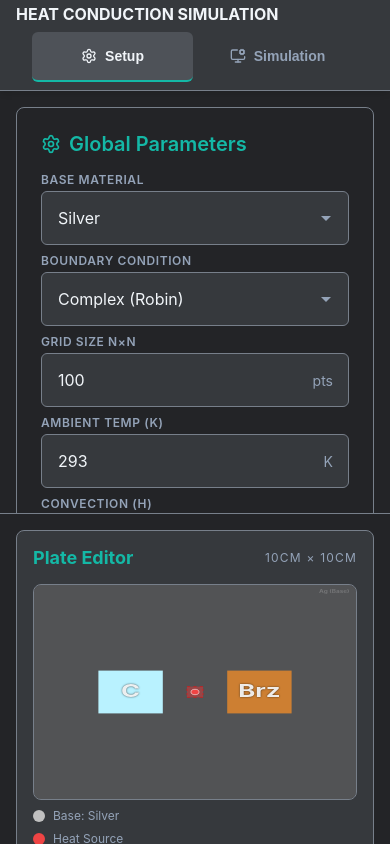
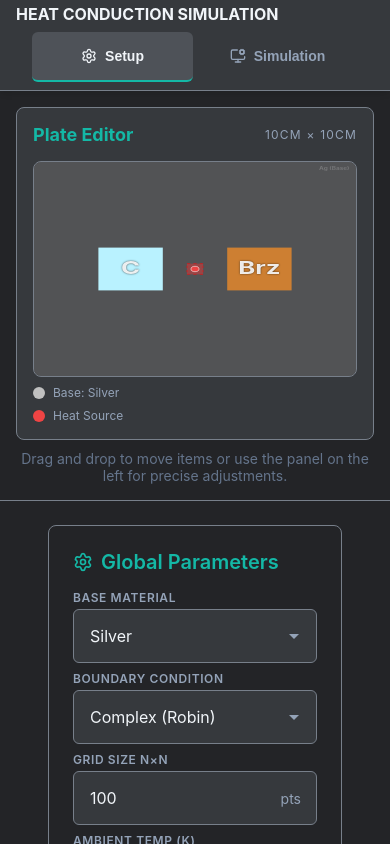
Before and after one commit to finnrmn/composite-plate-heat-conduction-simulation, a React (Vite) app in the folder simulation/: page / in a window 390 px wide. Built offline with nearby package versions, Linux system fonts and the light colour scheme.

Commit message:
🔧 mobile version

```diff
--- a/simulation/src/views/SetupView.tsx
+++ b/simulation/src/views/SetupView.tsx
@@ -38,9 +38,18 @@ const SetupContainer = styled.div`
 
     ${props => props.theme.media.tabletPortrait} {
         flex-direction: column;
-        height: auto; // Allow scrolling
+        height: 100%;
+        overflow-y: auto;
+        -webkit-overflow-scrolling: touch;
+    }
+    ${props => props.theme.media.mobile} {
+        flex-direction: column;
+        height: 100%;
+        overflow-y: auto;
+        -webkit-overflow-scrolling: touch;
     }
 `;
+
 const ConfigColumn = styled.div`
     width: 50%;
     height: 100%;
@@ -58,7 +67,12 @@ const ConfigColumn = styled.div`
 
     ${props => props.theme.media.tabletPortrait} {
         width: 100%;
-        max-height: 50vh; // Limit height when stacked
+        max-height: auto;
+        max-height: none;
+        overflow: visible;
+        order: 2;
+        flex: none;
+        border-top: 1px solid ${props => props.theme.colors.border};
     }
 
     ${props => props.theme.media.landscape} {
@@ -66,7 +80,13 @@ const ConfigColumn = styled.div`
     }
 
     ${props => props.theme.media.mobile} {
-        padding: ${props => props.theme.spacing.md} ${props => props.theme.spacing.md};
+        width: 100%;
+        max-height: auto;
+        max-height: none;
+        overflow: visible;
+        order: 2;
+        flex: none;
+        border-top: 1px solid ${props => props.theme.colors.border};
     }
 `;
 const EditorColumn = styled.div`
@@ -83,9 +103,11 @@ const EditorColumn = styled.div`
     ${props => props.theme.media.tabletPortrait} {
         width: 100%;
         border-left: none;
-        border-top: 1px solid ${props => props.theme.colors.border};
-        min-height: 400px; // Ensure editor is usable
-        overflow-y: auto; // Allow scrolling if content exceeds height
+        border-top: none;
+        height: auto;
+        overflow: visible;
+        order: 1;
+        flex: none;
     }
 
     ${props => props.theme.media.landscape} {
@@ -95,6 +117,13 @@ const EditorColumn = styled.div`
     }
 
     ${props => props.theme.media.mobile} {
+        width: 100%;
+        border-left: none;
+        border-top: none;
+        height: auto;
+        overflow: visible;
+        order: 1;
+        flex: none;
         padding: ${props => props.theme.spacing.md} ${props => props.theme.spacing.md};
     }
 `;
@@ -108,12 +137,12 @@ const EditorPanel = styled.div`
 
     /* Mobile portrait: Limit height to fit viewport */
     ${props => props.theme.media.mobilePortrait} {
-        max-height: 60vh;
+        max-height: none;
     }
 
     /* Tablet portrait: Slightly taller */
     ${props => props.theme.media.tabletPortrait} {
-        max-height: 70vh;
+        max-height: none;
     }
 `;
 const EditorTitle = styled.h2`
--- a/simulation/src/views/SimulationView.tsx
+++ b/simulation/src/views/SimulationView.tsx
@@ -31,6 +31,15 @@ const SimulationContainer = styled.div`
 
     ${props => props.theme.media.tabletPortrait} {
         flex-direction: column;
+        height: 100%;
+        overflow-y: auto;
+        -webkit-overflow-scrolling: touch;
+    }
+    ${props => props.theme.media.mobile} {
+        flex-direction: column;
+        height: 100%;
+        overflow-y: auto;
+        -webkit-overflow-scrolling: touch;
     }
 `;
 
@@ -47,9 +56,12 @@ const Sidebar = styled.aside`
     ${props => props.theme.media.tabletPortrait} {
         width: 100%;
         border-right: none;
-        border-bottom: 1px solid ${props => props.theme.colors.border};
-        max-height: 40vh; // Limit height when stacked
-        overflow-y: auto;
+        border-bottom: none;
+        max-height: none;
+        overflow: visible;
+        order: 2;
+        flex: none;
+        border-top: 1px solid ${props => props.theme.colors.border};
     }
 
     ${props => props.theme.media.landscape} {
@@ -60,6 +72,14 @@ const Sidebar = styled.aside`
     }
 
     ${props => props.theme.media.mobile} {
+        width: 100%;
+        border-right: none;
+        border-bottom: none;
+        max-height: none;
+        overflow: visible;
+        order: 2;
+        flex: none;
+        border-top: 1px solid ${props => props.theme.colors.border};
         padding: ${props => props.theme.spacing.md};
         gap: ${props => props.theme.spacing.md};
     }
@@ -77,6 +97,8 @@ const CanvasArea = styled.div`
 
     ${props => props.theme.media.tabletPortrait} {
         padding: ${props => props.theme.spacing.lg};
+        order: 1;
+        flex: none;
     }
 
     ${props => props.theme.media.landscape} {
@@ -85,6 +107,8 @@ const CanvasArea = styled.div`
 
     ${props => props.theme.media.mobile} {
         padding: ${props => props.theme.spacing.md};
+        order: 1;
+        flex: none;
     }
 `;
 
@@ -270,7 +294,7 @@ const ColorLegend = styled.div`
     gap: ${props => props.theme.spacing.md};
 
     ${props => props.theme.media.mobile} {
-        flex-direction: column;
+        flex-direction: row;
         gap: ${props => props.theme.spacing.sm};
         align-items: flex-start;
     }
```
